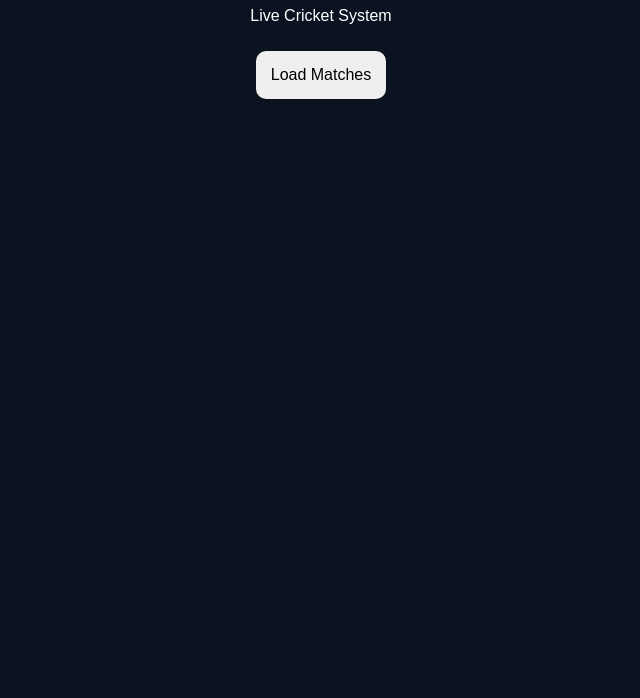
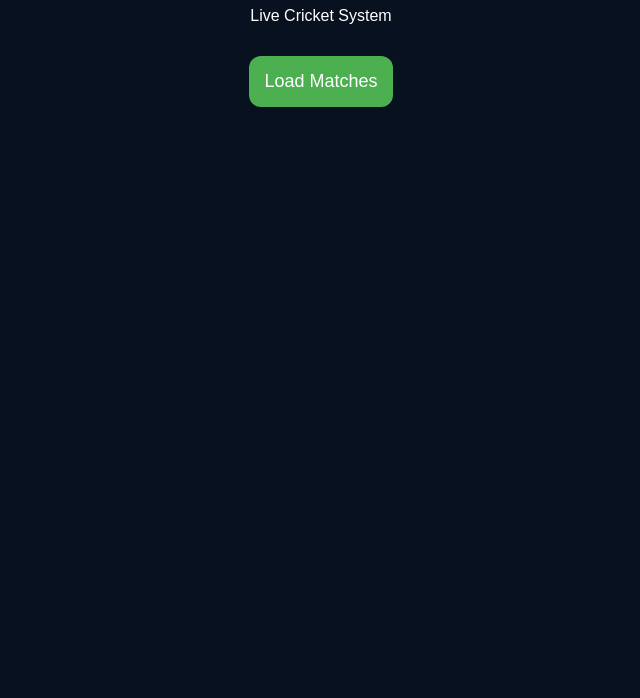
Before and after one commit to harishmagar1986-ux/i-love-you-live-system, a website: page public/index.html in a window 1280 px wide. Shown: the part 102-800 px from the top of the page, without its empty margins (319-959 px from the left). Drawn offline with Linux system fonts and the light colour scheme.

Commit message:
Refactor index.html for enhanced match loading
Updated the HTML structure and improved the load function to display current matches dynamically.

```diff
--- a/public/index.html
+++ b/public/index.html
@@ -1,26 +1,64 @@
-<!DOCTYPE html><html>
+<!DOCTYPE html>
+<html>
 <head>
 <meta name="viewport" content="width=device-width, initial-scale=1">
-<title>I LOVE YOU LIVE</title>
+<title>I LOVE YOU</title>
+
 <style>
-body{background:#0b1220;color:white;font-family:Arial;text-align:center;padding:20px}
-button{padding:15px;margin:10px;border:none;border-radius:10px;font-size:16px}
+body {
+  background:#07111f;
+  color:white;
+  font-family:Arial;
+  text-align:center;
+  padding:20px;
+}
+button {
+  padding:15px;
+  margin:15px;
+  border:none;
+  border-radius:12px;
+  font-size:18px;
+  background:#4CAF50;
+  color:white;
+}
+.card {
+  background:#111;
+  padding:15px;
+  margin:10px;
+  border-radius:12px;
+}
 </style>
 </head>
-<body><h1>❤️ I LOVE YOU</h1>
-<p>Live Cricket System</p><button onclick="load()">Load Matches</button>
 
-<pre id="data"></pre><script>
-async function load(){
-  document.getElementById("data").innerText="Loading...";
-  try{
-    let res = await fetch("/api/current-matches");
-    let json = await res.json();
-    document.getElementById("data").innerText =
-      JSON.stringify(json.data,null,2);
-  }catch(e){
-    document.getElementById("data").innerText="Error loading data";
-  }
+<body>
+
+<h1>❤️ I LOVE YOU</h1>
+<p>Live Cricket System</p>
+
+<button onclick="load()">Load Matches</button>
+
+<div id="data"></div>
+
+<script>
+async function load() {
+  document.getElementById("data").innerHTML = "Loading...";
+
+  let res = await fetch("/api/current-matches");
+  let json = await res.json();
+
+  document.getElementById("data").innerHTML =
+    json.data.map(m => `
+      <div class="card">
+        <h3>${m.name}</h3>
+        <p>${m.status}</p>
+        <b>${m.score}</b>
+      </div>
+    `).join("");
 }
-</script></body>
+
+// AUTO REFRESH
+setInterval(load, 10000);
+</script>
+
+</body>
 </html>
```
